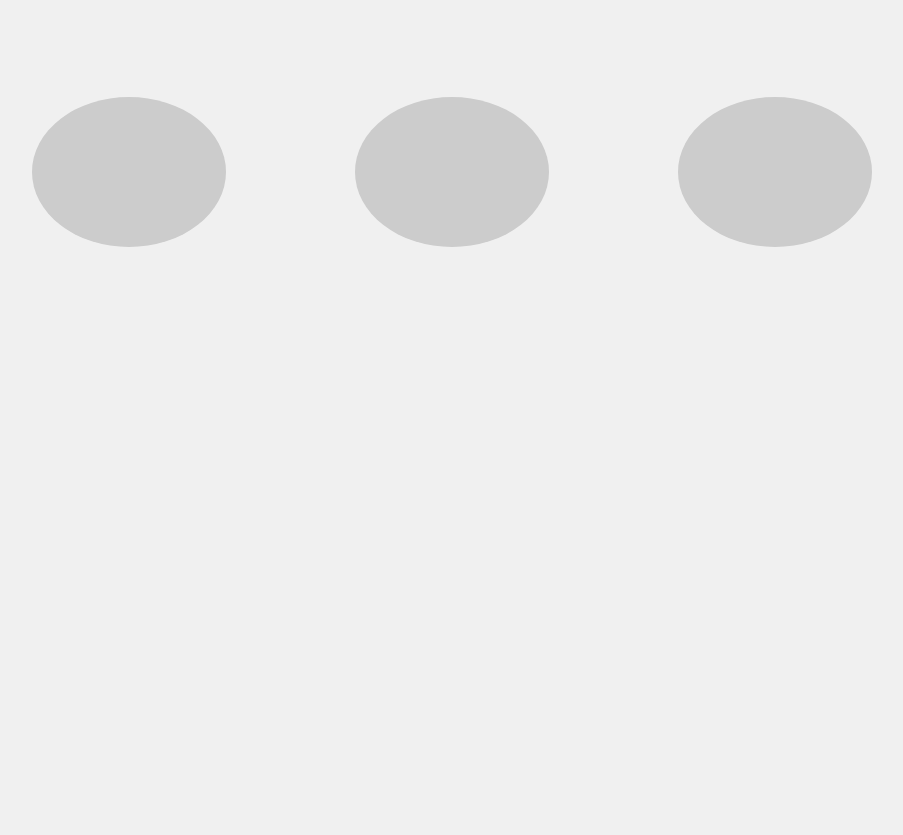
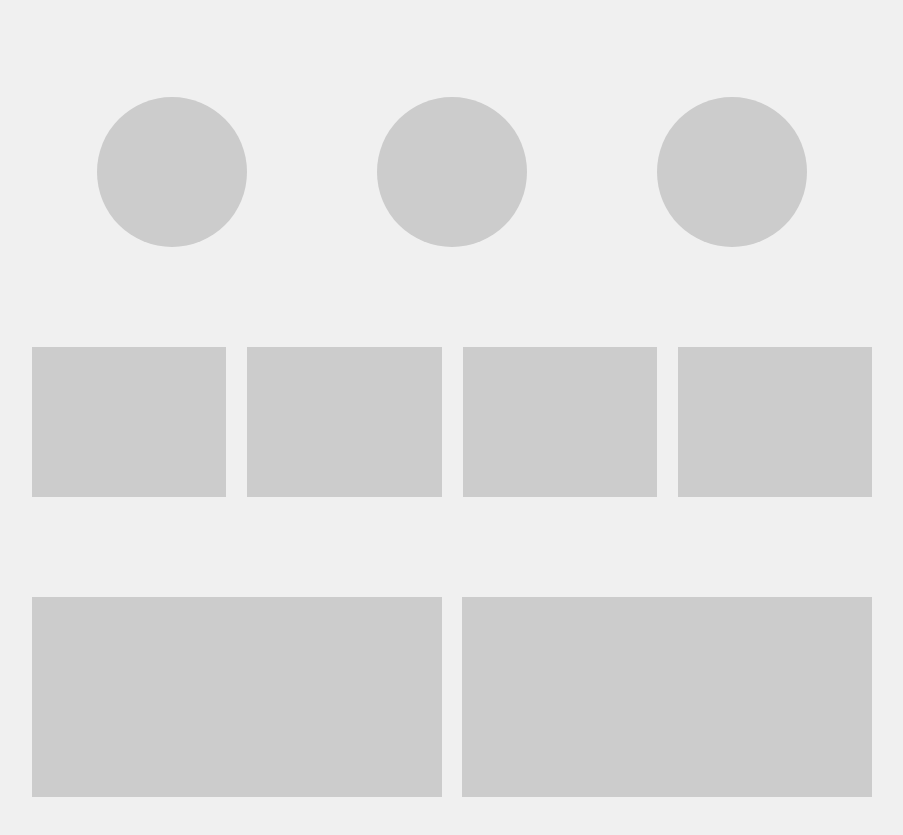
Before and after one commit to LUECHAS/cajas_flexboxs, a plain HTML site: page index.html in a window 1280 px wide. Shown: the part 1218-2053 px from the top of the page, without its empty margins (188-1091 px from the left). Before the commit the page ends 1565 px from the top, so only its background shows below. Drawn offline with Linux system fonts and the light colour scheme.

Commit message:
modificando css y agregando comentarios

```diff
--- a/assets/css/styles.css
+++ b/assets/css/styles.css
@@ -73,7 +73,7 @@ body {
 .circles {
   width: 100%;
   display: flex;
-  justify-content: space-between;
+  justify-content: space-around;
   margin-bottom: 10rem;
 
 
@@ -81,9 +81,48 @@ body {
 
 .circles > div {
   height: 15rem;
+  width: 15rem;
+  background-color: var(--gris);
+  border-radius: 50%;
+}
+.card4 {
+  width: 100%;
+  display: flex;
+  justify-content: space-between;
+  margin-bottom: 10rem;
+
+
+}
+
+.card4 > div {
+  height: 15rem;
   width: 23.125%;
   background-color: var(--gris);
-  border-radius: 50%;
+}
+
+
+
+.card5 {
+  width: 100%;
+  display: flex;
+  justify-content: space-between;
+  margin-bottom: 10rem;
+  gap: 2rem;
+
+}
+
+.card5 div:first-child {
+  height: 20rem;
+  width: 50%;
+  background-color: var(--gris);
+}
+
+.card5 div:last-child {
+  height: 20rem;
+  width: 50%;
+  background-color: var(--gris);
+
+
 }
 
 /*
--- a/index.html
+++ b/index.html
@@ -33,6 +33,16 @@
         <div></div>
         <div></div>
       </div>
+      <div class="card4">
+        <div></div>
+        <div></div>
+        <div></div>
+        <div></div>
+      </div>
+      <div class="card5">
+        <div></div>
+        <div></div>
     </div>
+    <footer></footer>
   </body>
 </html>
```
